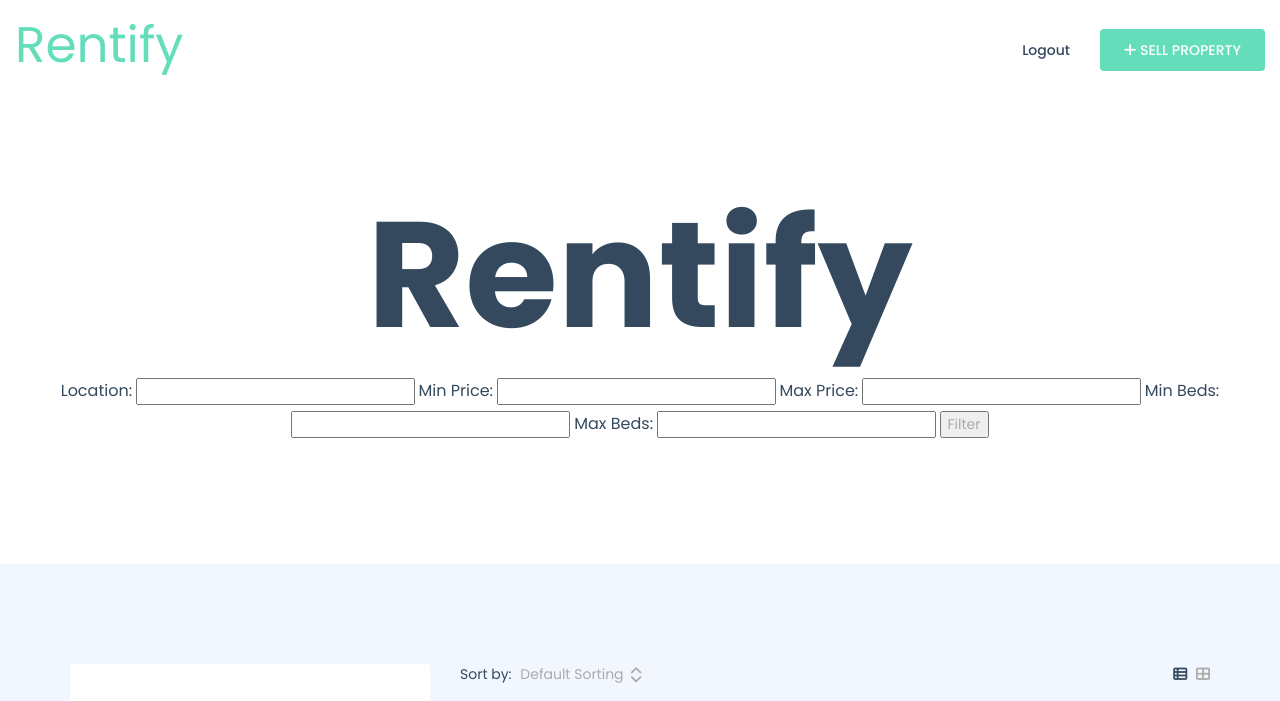
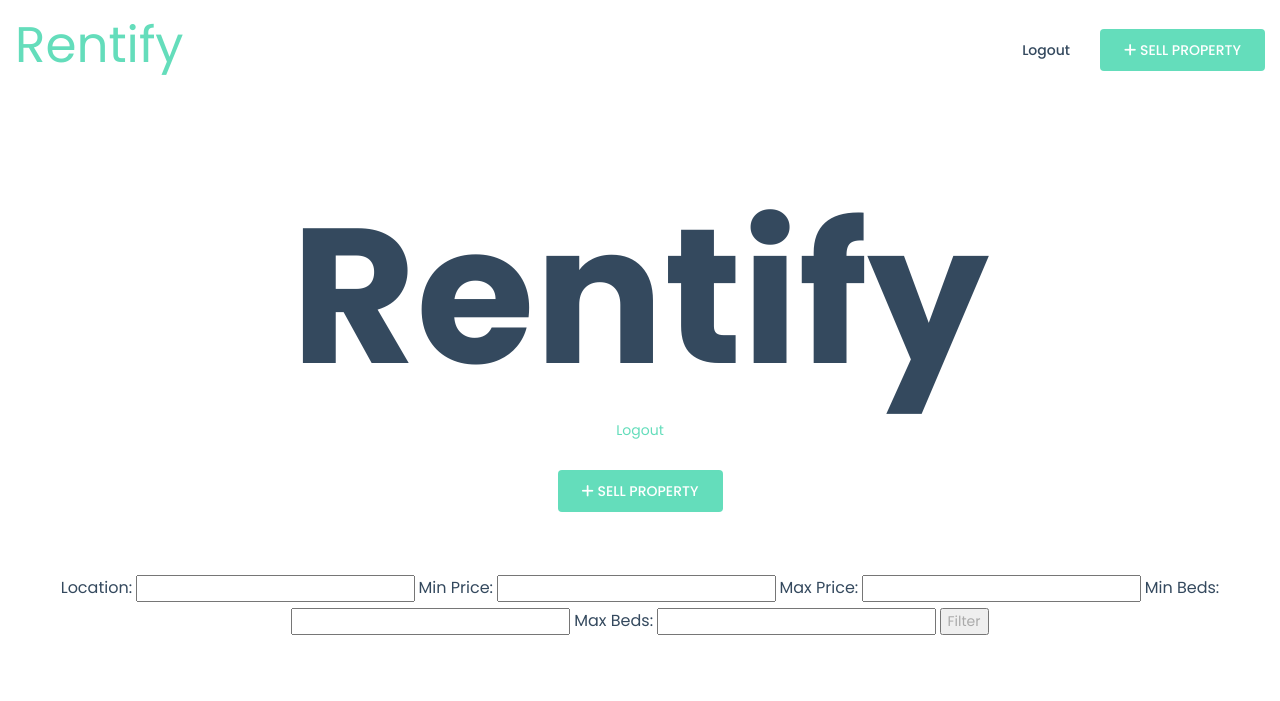
Before and after one commit to roughitsrinivasan/Presidio, a Flask app: page / in a window 1280 px wide. Shown: the top 701 px of the page. Run offline with Flask 3, Linux system fonts and the light colour scheme; the visitor is signed in with stand-in values (Sample User, id 1); some libraries are stand-ins or nearby versions.

Commit message:
minor_changes

```diff
--- a/app.py
+++ b/app.py
@@ -231,4 +231,4 @@ def logout():
 
 if __name__ == '__main__':
 
-    app.run(debug=True)
+    app.run(debug=True,host="0.0.0.0",port=3000)
--- a/properties.json
+++ b/properties.json
@@ -21,7 +21,7 @@
         "contact": "5454564",
         "beds": "6",
         "baths": "4566",
-        "likes": 0
+        "likes": 2
     },
     {
         "name": "roughit",
--- a/templates/index.html
+++ b/templates/index.html
@@ -46,7 +46,7 @@
 				<span class="icon-bar"></span>
 				<span class="icon-bar"></span>
 				</button>
-                        <a class="logo" href="index.html" style="font-size: 50px;">
+                        <a class="logo" href="" style="font-size: 50px;">
                     Rentify
 				</a>
                     </div>
@@ -73,7 +73,17 @@
         <!-- map
 ============================================ -->
         <section style="background-color: white;">
-        <h1 align="center" style="font-size: 150px;">Rentify</h1>
+        <h1 align="center" style="font-size: 15vw;">Rentify</h1>
+
+        <div align="center">
+            <a href="/logout" class="btn-popup" data-toggle="modal" >Logout</a>
+        </div>
+
+        <div class="module-property" align="center">
+            <a href="{{ url_for('sell') }}" target="_blank" class="btn"><i class="fa fa-plus"></i> Sell property</a>
+        </div>
+
+        <br><br><br>
 
             <div align="center">
                 <form method="get" action="{{ url_for('index') }}">
--- a/templates/login.html
+++ b/templates/login.html
@@ -145,7 +145,7 @@ button{
         <h3>Login Here</h3>
 
         <label for="username">Username</label>
-        <input type="text" placeholder="Email or Phone" name="username" id="username" required>
+        <input type="text" placeholder="Email" name="username" id="username" required>
 
         <label for="password">Password</label>
         <input type="password" placeholder="Password" name="password" id="password" required>
--- a/templates/sell.html
+++ b/templates/sell.html
@@ -114,6 +114,7 @@ h1.title::after {
                 <label for="contact">Contact:</label><br>
                 <input type="number" id="contact" name="contact" required><br><br>
                 <input type="submit" value="Sell" style="background-color: aquamarine;">
+				<a href="/">Back</a>
             </form>
         </div>
     </main>
--- a/templates/signup.html
+++ b/templates/signup.html
@@ -47,7 +47,7 @@
       bottom: -80px;
   }
   form{
-      height: 1020px;
+      height: auto;
       width: 400px;
       background-color: rgba(255,255,255,0.13);
       position: absolute;
```
